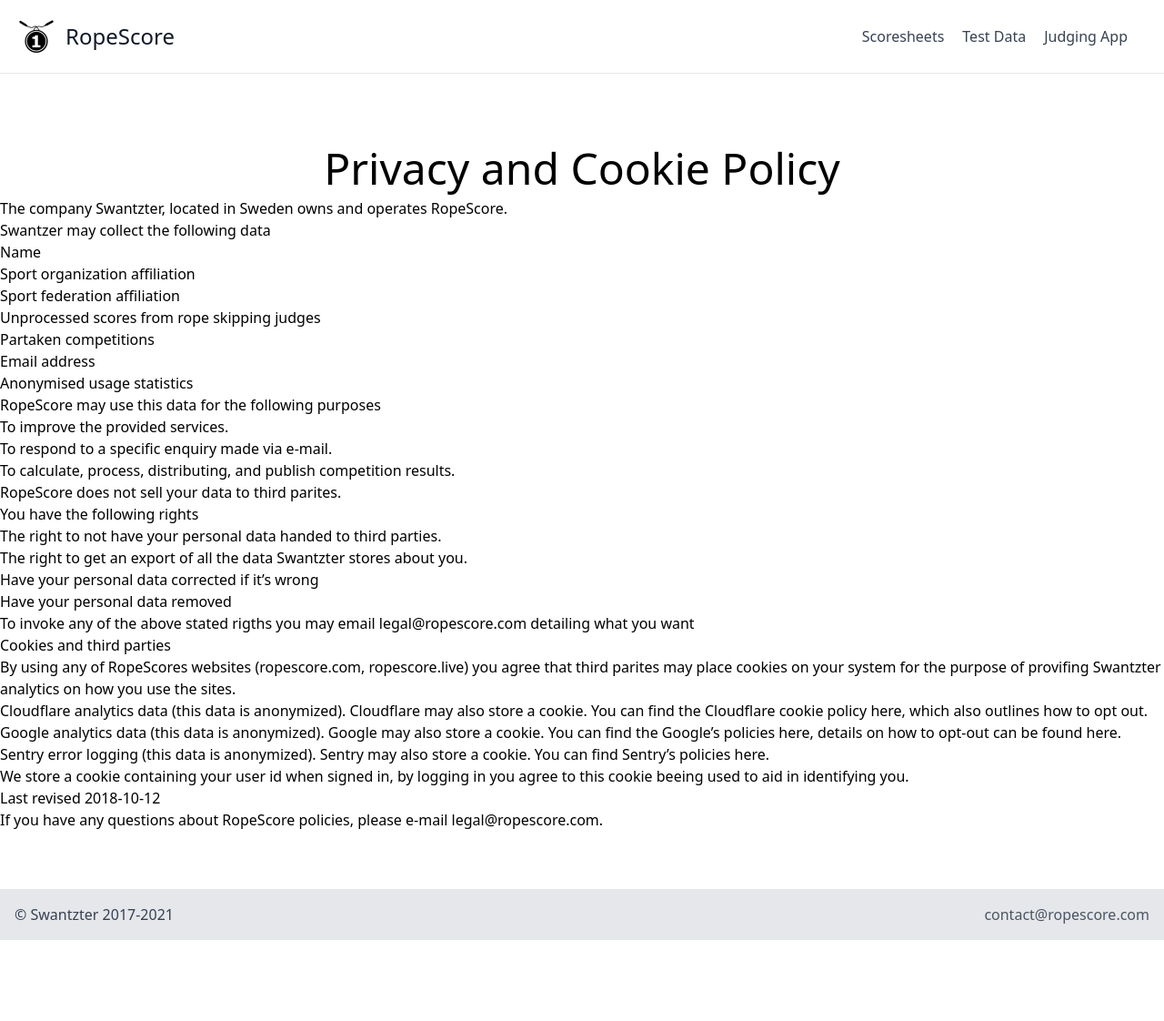
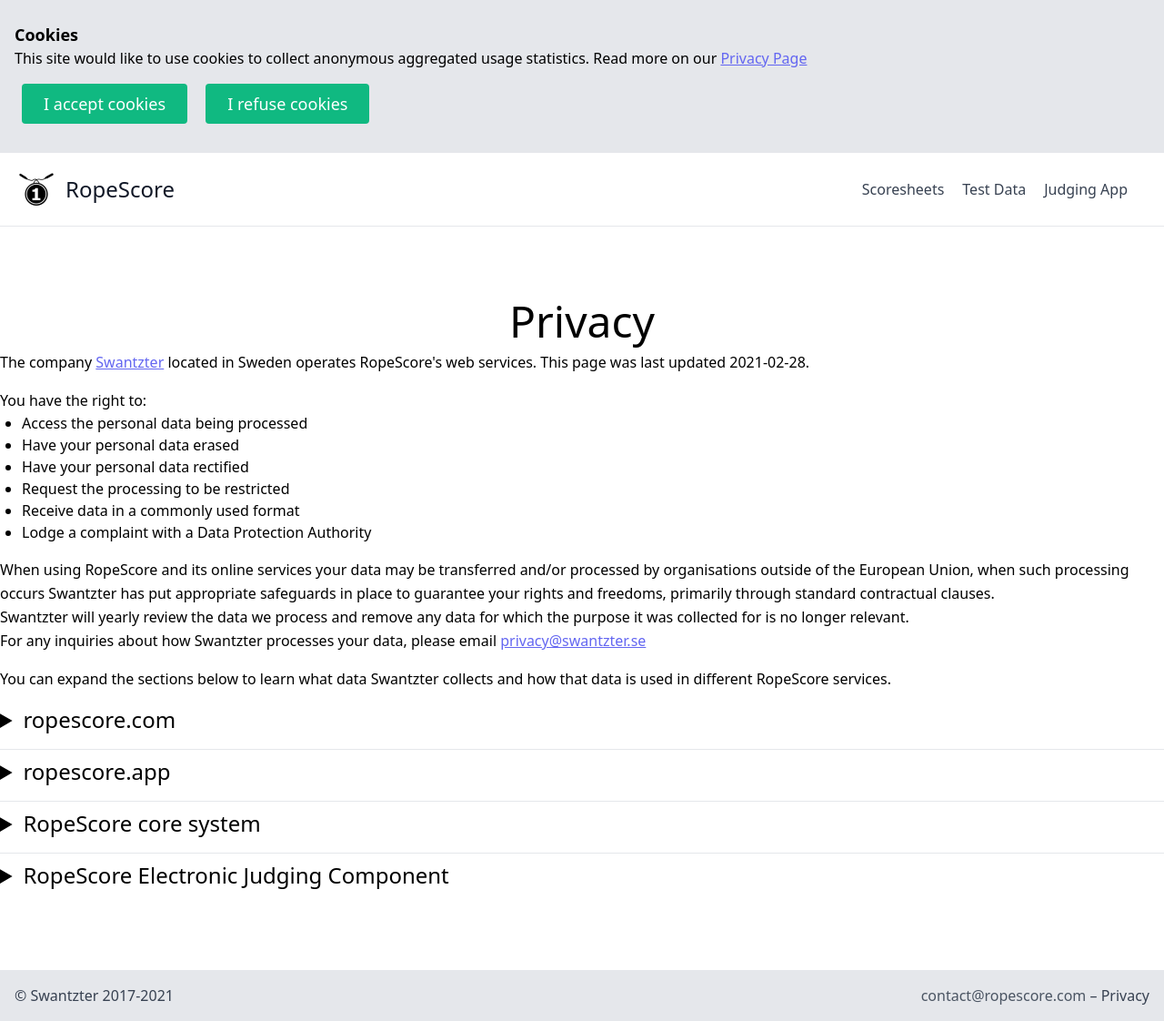
Before and after one commit to RopeScore/ropescore.com, a Jekyll site: the page built from privacy.html, in a window 1280 px wide. Shown: the whole page at 91% size. Built offline with Jekyll 4.4.1, drawn with Linux system fonts in a browser that asks for light colours; before the commit the page ends 1033 px from its top, so only the background shows below that.

Commit message:
Update Privacy page to introduce ropescore.app and prepare for electronic judging Add cookie consent and and update to GA 4

```diff
--- a/_config.yml
+++ b/_config.yml
@@ -1,6 +1,6 @@
 title: RopeScore
 email: contact@ropescore.com
-ga: "UA-121325052-1"
+ga: "G-6JXYEQ58GK"
 description: ""
 logo: "/static/img/icon.png"
 
--- /dev/null
+++ b/_includes/cookie-buttons.html
@@ -0,0 +1,6 @@
+<button onclick="grantCookieConsent()"
+  class="inline-flex text-white bg-green-500 border-0 py-2 px-6 focus:outline-none hover:bg-green-600 rounded text-lg m-2">I
+  accept cookies</button>
+<button onclick="denyCookieConsent()"
+  class="inline-flex text-white bg-green-500 border-0 py-2 px-6 focus:outline-none hover:bg-green-600 rounded text-lg m-2">I
+  refuse cookies</button>
--- a/_includes/footer.html
+++ b/_includes/footer.html
@@ -7,9 +7,8 @@
     </div>
     <div>
       <a href="mailto:{{ site.email }}" target="_blank" class="text-gray-600 hover:text-gray-700">{{ site.email }}</a>
+      &ndash;
+      <a href="/privacy">Privacy</a>
     </div>
   </div>
 </footer>
-{%- if site.ga -%}
-  {%- include google-analytics.html -%}
-{%- endif -%}
--- a/_includes/google-analytics.html
+++ b/_includes/google-analytics.html
@@ -1,9 +1,43 @@
 <!-- Global site tag (gtag.js) - Google Analytics -->
 <script async src="https://www.googletagmanager.com/gtag/js?id={{ site.ga }}"></script>
 <script>
-  window.dataLayer = window.dataLayer || [];
-  function gtag(){dataLayer.push(arguments);}
-  gtag('js', new Date());
+  window.dataLayer = window.dataLayer || []
+  function gtag(){dataLayer.push(arguments)}
+  gtag('consent', 'default', {
+    'ad_storage': 'denied',
+    'analytics_storage': 'denied'
+  })
 
-  gtag('config', '{{ site.ga }}');
+  function grantCookieConsent () {
+    document.cookie = `cookie-consent=allow; max-age=${60 * 60 * 24 * 356 * 3}; path=/`
+    checkCookieConsent()
+  }
+
+  function denyCookieConsent () {
+    document.cookie = `cookie-consent=deny; max-age=${60 * 60 * 24}; path=/`
+    checkCookieConsent()
+  }
+
+  function checkCookieConsent () {
+    if (document.cookie.includes('cookie-consent=allow')) {
+      gtag('consent', 'update', {
+        'analytics_storage': 'granted'
+      })
+      document.getElementById('cookie-consent').classList.add('hidden')
+    } else if (document.cookie.includes('cookie-consent=deny')) {
+      gtag('consent', 'update', {
+        'analytics_storage': 'denied'
+      })
+      document.getElementById('cookie-consent').classList.add('hidden')
+    } else {
+      // we haven't showed the consent prompt or gotten an answer
+      document.getElementById('cookie-consent').classList.remove('hidden')
+      document.body.classList.add('mb-14')
+    }
+  }
+
+  checkCookieConsent()
+
+  gtag('js', new Date())
+  gtag('config', '{{ site.ga }}')
 </script>
--- a/_includes/nav.html
+++ b/_includes/nav.html
@@ -1,3 +1,13 @@
+<div id="cookie-consent" class="px-4 py-6 bg-gray-200 hidden">
+  <h1 class="text-lg font-bold">Cookies</h1>
+  <p class="mb-2">
+    This site would like to use cookies to collect anonymous aggregated usage
+    statistics. Read more on our
+    <a href="/privacy" class="text-indigo-500 hover:text-indigo-800 underline">Privacy Page</a>
+  </p>
+  {%- include cookie-buttons.html -%}
+</div>
+
 <header class="text-gray-700 body-font border-b border-gray-200 bg-white">
   <div class="container mx-auto flex flex-wrap p-5 flex-col md:flex-row items-center">
     <a class="flex title-font font-medium items-center text-gray-900 mb-4 md:mb-0" href="/">
--- a/_layouts/default.html
+++ b/_layouts/default.html
@@ -14,3 +14,7 @@
     </main>
 
     {%- include footer.html -%}
+
+    {%- if site.ga -%}
+      {%- include google-analytics.html -%}
+    {%- endif -%}
--- /dev/null
+++ b/privacy.html
@@ -0,0 +1,212 @@
+---
+layout: default
+title: Privacy
+---
+
+<p class="w-full leading-relaxed text-base mb-4">
+  The company
+  <a
+    href="https://swantzter.se"
+    target="_blank"
+    rel="noopener"
+    class="text-indigo-500 hover:text-indigo-800 underline"
+  >Swantzter</a>
+  located in Sweden operates RopeScore's web services. This page was
+  last updated 2021-02-28.
+</p>
+
+<p class="w-full leading-relaxed text-base">
+  You have the right to:
+</p>
+<ul class="list-disc pl-6 mb-4">
+  <li>Access the personal data being processed</li>
+  <li>Have your personal data erased</li>
+  <li>Have your personal data rectified</li>
+  <li>Request the processing to be restricted</li>
+  <li>Receive data in a commonly used format</li>
+  <li>Lodge a complaint with a Data Protection Authority</li>
+</ul>
+
+<p class="w-full leading-relaxed text-base">
+  When using RopeScore and its online services your data may be transferred
+  and/or processed by organisations outside of the European Union, when such
+  processing occurs Swantzter has put appropriate safeguards in place to
+  guarantee your rights and freedoms, primarily through standard contractual
+  clauses.
+</p>
+
+<p class="w-full leading-relaxed text-base">
+  Swantzter will yearly review the data we process and remove any data for which
+  the purpose it was collected for is no longer relevant.
+</p>
+
+<p class="w-full leading-relaxed text-base mb-4">
+  For any inquiries about how Swantzter processes your data, please
+  email
+  <a href="mailto:privacy@swantzter.se" target="_blank" rel="noopener"
+    class="text-indigo-500 hover:text-indigo-800 underline">privacy@swantzter.se</a>
+</p>
+
+<p class="w-full leading-relaxed text-base mb-4">
+  You can expand the sections below to learn what data Swantzter collects and
+  how that data is used in different RopeScore services.
+</p>
+
+<details class="mb-2 pb-4 border-b border-gray-200">
+  <summary class="text-2xl font-medium title-font cursor-pointer">ropescore.com</summary>
+
+  <p class="w-full leading-relaxed text-base mb-4">
+    When visiting roepscore.com Cloudflare analytics data
+    is collected (this data is anonymized). This is used to improve our website
+    and the delivery of our content. You can read more in
+    <a
+      href="https://www.cloudflare.com/privacypolicy/"
+      target="_blank"
+      rel="noopener"
+      class="text-indigo-500 hover:text-indigo-800 underline"
+    >Cloudflare's privacy policy</a>. This transfer outside the EU
+    uses standard contractual clauses.
+  </p>
+
+  {%- if site.ga -%}
+  <p class="w-full leading-relaxed text-base mb-4">
+    If you give your explicit consent we will collect aggregated usage
+    statistics through Google Analytics. This is used to improve our website.
+    You can read more in
+    <a
+      href="https://www.google.com/analytics/terms/"
+      target="_blank"
+      rel="noopener"
+      class="text-indigo-500 hover:text-indigo-800 underline"
+    >Google Analytics' Terms of Service</a>. This transfer outside the EU
+    uses standard contractual clauses.
+  </p>
+  {%- endif -%}
+
+  <h3 class="text-xl font-medium title-font">Cookies</h3>
+
+  <p class="w-full leading-relaxed text-base mb-4">
+    To operate ropescore.com we use Cloudflare, they may place strictly
+    necessary cookies on your computer, these are needed to serve the site to
+    you and prevent abuse. You can read more about these cookies and what they
+    do in detail
+    <a href="https://support.cloudflare.com/hc/en-us/articles/200170156-Understanding-the-Cloudflare-Cookies"
+      target="_blank" rel="noopener" class="text-indigo-500 hover:text-indigo-800 underline">on Cloudflare's website</a>
+  </p>
+
+  {%- if site.ga -%}
+  <p class="w-full leading-relaxed text-base mb-4">
+    Given your explicit consent Google Analytics may store cookies on this site
+    to collect statistical data. You can change your consent at any time using
+    the buttons below.
+  </p>
+
+  <div class="w-full mb-4">
+    {%- include cookie-buttons.html -%}
+  </div>
+  {%- endif -%}
+</details>
+
+<details class="mb-2 pb-4 border-b border-gray-200">
+  <summary class="text-2xl font-medium title-font cursor-pointer">ropescore.app</summary>
+
+  <p class="w-full leading-relaxed text-base mb-4">
+    When visiting ropescore.app we may automatically collect errors that
+    occurs during your usage of the app, this error collection contains some
+    technical data about your device such as IP-address, operating system and
+    browser version. We use this data to be able to provide a functional
+    service. You can read more in
+    <a
+      href="https://sentry.io/legal/dpa/2.0.0/"
+      target="_blank"
+      rel="noopener"
+      class="text-indigo-500 hover:text-indigo-800 underline"
+    >Sentry's Data Processing Addendum</a>. This transfer outside the EU
+      uses standard contractual clauses.
+  </p>
+
+  <p class="w-full leading-relaxed text-base mb-4">
+    If you give your explicit consent we will collect aggregated usage
+    statistics through Google Analytics. This is used to improve our website.
+    You can read more in
+    <a href="https://www.google.com/analytics/terms/" target="_blank" rel="noopener"
+      class="text-indigo-500 hover:text-indigo-800 underline">Google Analytics' Terms of Service</a>. This transfer
+    outside the EU
+    uses standard contractual clauses.
+  </p>
+
+  <h3 class="text-xl font-medium title-font">Cookies</h3>
+
+  <p class="w-full leading-relaxed text-base mb-4">
+    Given your explicit consent Google Analytics may store cookies when using
+    ropescore.app to collect statistical data. You can change your consent at
+    any time at the start screen of ropescore.app.
+  </p>
+</details>
+
+<details class="mb-2 pb-4 border-b border-gray-200">
+  <summary class="text-2xl font-medium title-font cursor-pointer">RopeScore core system</summary>
+
+  <p class="w-full leading-relaxed text-base mb-4">
+    By default RopeScore stores all personal data about judges and participants
+    on your computer only.
+  </p>
+
+  <p class="w-full leading-relaxed text-base mb-4">
+    When using RopeScore we may automatically collect errors that
+    occurs during your usage of the program, this error collection contains some
+    technical data about your device such as IP-address, operating system and
+    browser version, and in rare occasions personal information such as names
+    and club affiliation that you have stored in the app. We use this data to be
+    able to provide a functional service. You can read more in
+    <a
+      href="https://sentry.io/legal/dpa/2.0.0/"
+      target="_blank"
+      rel="noopener"
+      class="text-indigo-500 hover:text-indigo-800 underline"
+    >Sentry's Data Processing Addendum</a>. This transfer outside the EU
+      uses standard contractual clauses.
+  </p>
+
+  <p class="w-full leading-relaxed text-base mb-4">
+    If yu decide to share an export from the system with Swantzter you may be
+    sharing names and club affiliations of participants and judges, if you do so
+    the data will be used for troubleshooting and stored in Google Workspace.
+    You can read more in
+    <a href="https://cloud.google.com/security/gdpr/resource-center/contracts-and-terms" target="_blank" rel="noopener"
+      class="text-indigo-500 hover:text-indigo-800 underline">Google Cloud's Contracts and Terms</a>.
+    This transfer outside the EU uses standard contractual clauses.
+  </p>
+</details>
+
+<details class="mb-2 pb-4">
+  <summary class="text-2xl font-medium title-font cursor-pointer">RopeScore Electronic Judging Component</summary>
+
+  <p class="w-full leading-relaxed text-base mb-4">
+    When using RopeScore's add-on for electronic judging personal information
+    such as names and club affiliations of participants and judges will be
+    processed by Swantzter. This processing will happen in Google Cloud, region
+    europe-west3 (Frankfurt). You can read more in
+    <a href="https://cloud.google.com/security/gdpr/resource-center/contracts-and-terms" target="_blank" rel="noopener"
+      class="text-indigo-500 hover:text-indigo-800 underline">Google Cloud's Contracts and Terms</a>.
+    This transfer outside the EU uses standard contractual clauses. This
+    processing is always based on the legal basis of contract.
+  </p>
+
+  <p class="w-full leading-relaxed text-base mb-4">
+    When using RopeScore's add-on for electronic judging we may automatically
+    collect errors that occurs during your usage of the program, this error
+    collection contains some technical data about your device such as
+    IP-address, operating system and browser version, and in rare occasions
+    personal information such as names and club affiliation that you have stored
+    in the app. We use this data to be able to provide a functional service.
+    You can read more in
+    <a
+      href="https://sentry.io/legal/dpa/2.0.0/"
+      target="_blank"
+      rel="noopener"
+      class="text-indigo-500 hover:text-indigo-800 underline"
+    >Sentry's Data Processing Addendum</a>. This transfer outside the EU
+      uses standard contractual clauses.
+  </p>
+</details>
--- a/privacy.md
+++ /dev/null
@@ -1,47 +0,0 @@
----
-layout: default
-title: Privacy and Cookie Policy
----
-
-The company Swantzter, located in Sweden owns and operates RopeScore.
-
-### Swantzer may collect the following data
-
-- Name
-- Sport organization affiliation
-- Sport federation affiliation
-- Unprocessed scores from rope skipping judges
-- Partaken competitions
-- Email address
-- Anonymised usage statistics
-
-### RopeScore may use this data for the following purposes
-
-- To improve the provided services.
-- To respond to a specific enquiry made via e-mail.
-- To calculate, process, distributing, and publish competition results.
-
-RopeScore does not sell your data to third parites.
-
-### You have the following rights
-
-- The right to not have your personal data handed to third parties.
-- The right to get an export of all the data Swantzter stores about you.
-- Have your personal data corrected if it's wrong
-- Have your personal data removed
-
-To invoke any of the above stated rigths you may email <mailto:legal@ropescore.com> detailing what you want
-
-# Cookies and third parties
-
-By using any of RopeScores websites (ropescore.com, ropescore.live) you agree that third parites may place cookies on your system for the purpose of provifing Swantzter analytics
-on how you use the sites.
-
-- Cloudflare analytics data (this data is anonymized). Cloudflare may also store a cookie. You can find the Cloudflare cookie policy [here](https://www.cloudflare.com/cookie-policy/), which also outlines how to opt out.
-- Google analytics data (this data is anonymized). Google may also store a cookie. You can find the Google's policies [here](https://www.google.com/analytics/terms/gb.html), details on how to opt-out can be found [here](https://tools.google.com/dlpage/gaoptout).
-- Sentry error logging (this data is anonymized). Sentry may also store a cookie. You can find Sentry's policies [here](https://sentry.io/privacy/).
-- We store a cookie containing your user id when signed in, by logging in you agree to this cookie beeing used to aid in identifying you.
-
-Last revised 2018-10-12
-
-If you have any questions about RopeScore policies, please e-mail <mailto:legal@ropescore.com>.
```
